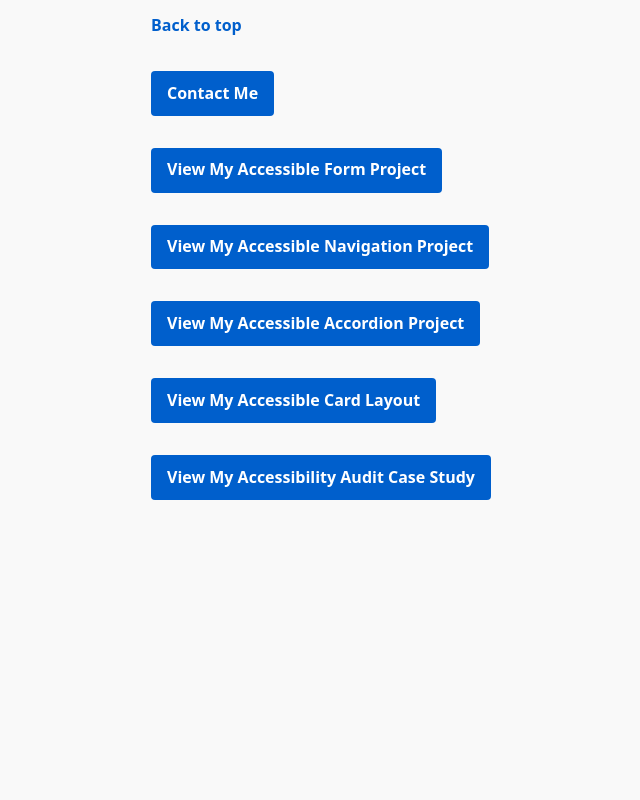
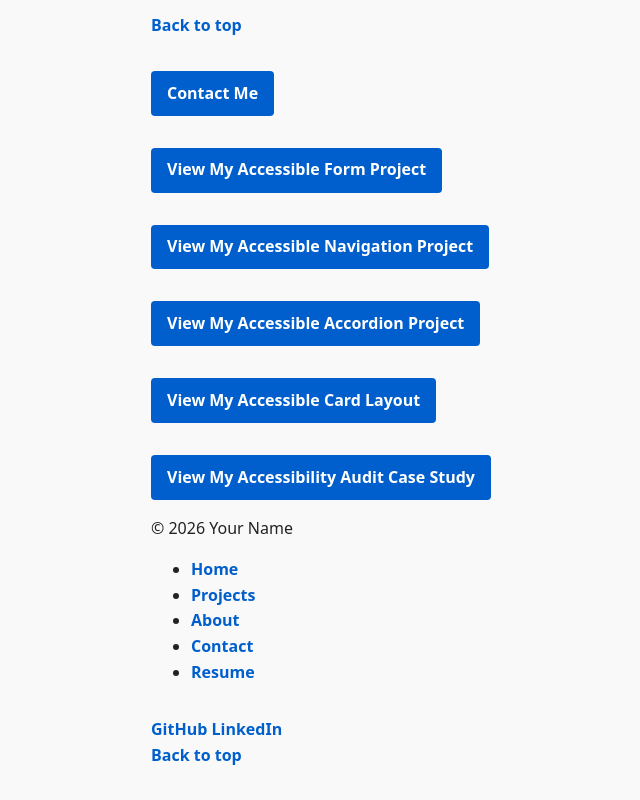
Before and after one commit to cjwesler/a11y-porfolio, a plain HTML site: page index.html in a window 1280 px wide. Shown: the part 1061-1861 px from the top of the page, without its empty margins (89-729 px from the left). Before the commit the page ends 1609 px from the top, so only its background shows below. Drawn offline with Linux system fonts and the light colour scheme.

Commit message:
Update index.html

```diff
--- a/index.html
+++ b/index.html
@@ -64,9 +64,30 @@
 
     </main>
 
-    <footer>
-        <!-- Also fine to leave empty -->
-    </footer>
+
+<footer>
+  <div class="footer-content">
+    <p>&copy; 2026 Your Name</p>
+
+    <nav aria-label="Footer">
+      <ul class="footer-links">
+        <li><a href="/index.html">Home</a></li>
+        <li><a href="/projects.html">Projects</a></li>
+        <li><a href="/about.html">About</a></li>
+        <li><a href="/contact.html">Contact</a></li>
+        <li><a href="/resume.pdf">Resume</a></li>
+      </ul>
+    </nav>
+
+    <div class="social">
+      <a href="https://github.com/yourusername">GitHub</a>
+      <a href="https://www.linkedin.com/in/yourusername">LinkedIn</a>
+    </div>
+  </div>
+
+  <a href="#top" class="back-to-top">Back to top</a>
+</footer>
+
 
 </body>
 </html>
```
